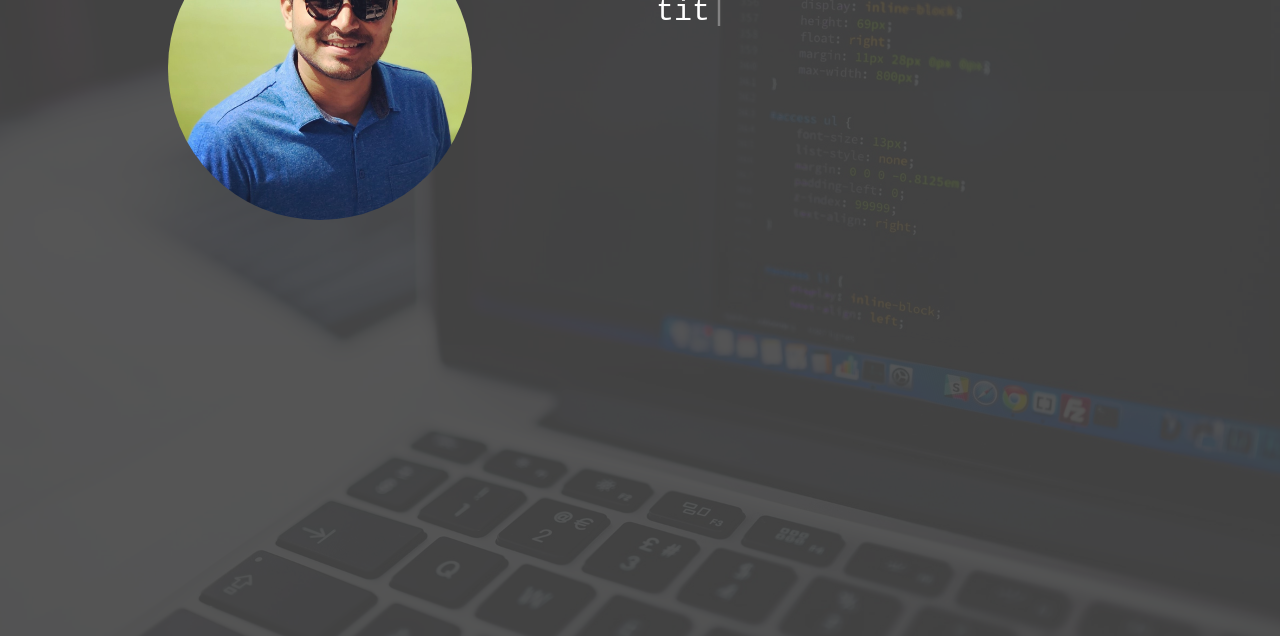
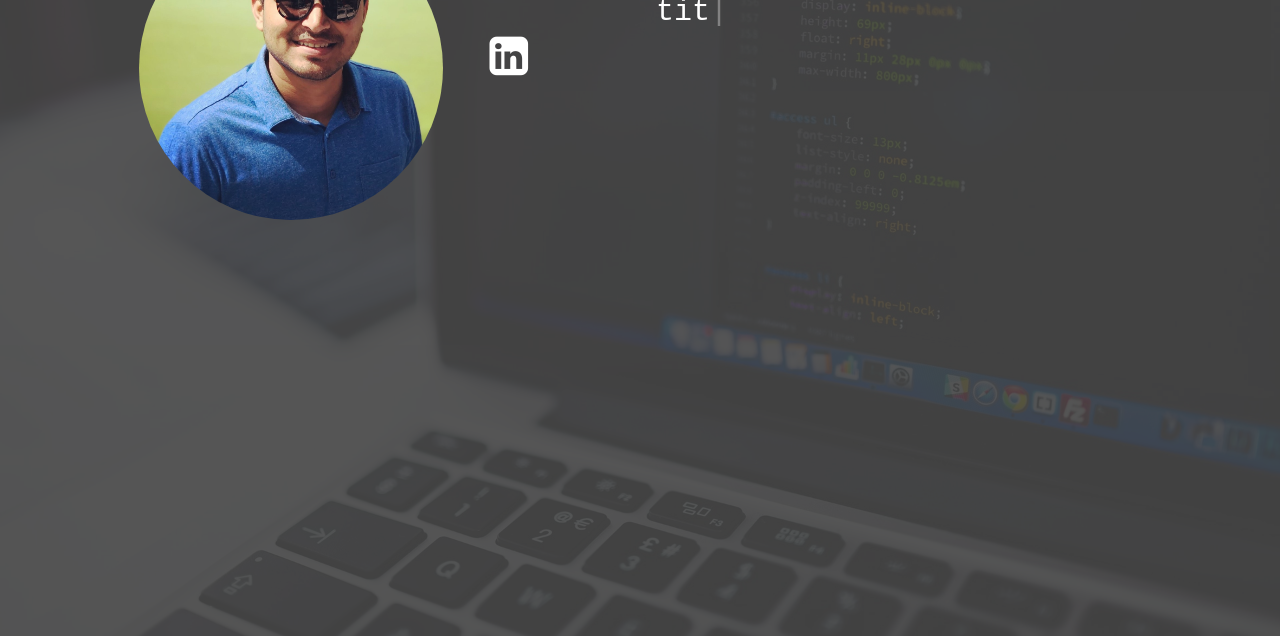
Before and after one commit to pmayur73/typing_resume, a website: page dist/index.html in a window 1280 px wide. Shown: the part 164-800 px from the top of the page. Drawn offline with nearby package versions, Linux system fonts and the light colour scheme.

Commit message:
adding linkedin Link

```diff
--- a/dist/index.html
+++ b/dist/index.html
@@ -6,6 +6,7 @@
    <meta http-equiv="X-UA-Compatible" content="ie=edge">
    <link rel="stylesheet" href="style.css">
    <link rel="stylesheet" href="https://www.w3schools.com/w3css/4/w3.css">
+   <link rel="stylesheet" href="https://cdnjs.cloudflare.com/ajax/libs/font-awesome/4.7.0/css/font-awesome.min.css">
    <title>Resume</title>
 </head>
 <body id="bg-img">
@@ -14,8 +15,8 @@
       <div class="w3-half profile-img w3-container">
          <div class="w3-padding-64 w3-center">
             <img src="./img/myprofile.jpeg" class="w3-margin w3-circle" style="width:50%">
-         </div>
-      </div>
+            <a href="https://www.linkedin.com/in/mayur-patel-846699193/" target="_blank" class="fa fa-linkedin-square"></a>
+         </div></div>
       <div class="w3-half w3-container w3-center" >
          <div class="w3-padding-64">
             <pre id="typewriter" >
--- a/dist/style.css
+++ b/dist/style.css
@@ -25,6 +25,23 @@ body {
 .string-highlight{
 	color: rgba(253, 149, 90, 0.8);
 }
+
+.fa {
+	padding: 24px;
+	font-size: 45px !important;
+	width: 50px;
+	text-align: center;
+	text-decoration: none;
+	margin: 5px 2px;
+	/* position: initial; */
+ }
+
+.fa-linkedin {
+	background: #007bb5;
+	color: white;
+	border-radius: 50%;
+	width: 70px !important;
+ }
 
 #bg-img #typewriter{
 	font-size: 2em;
```
